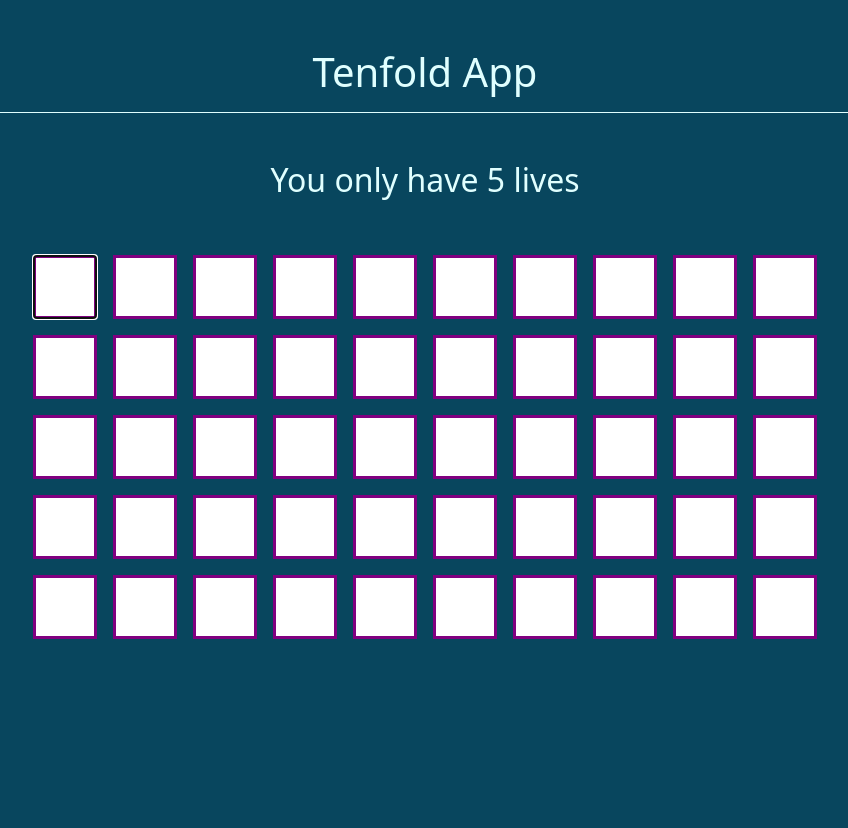
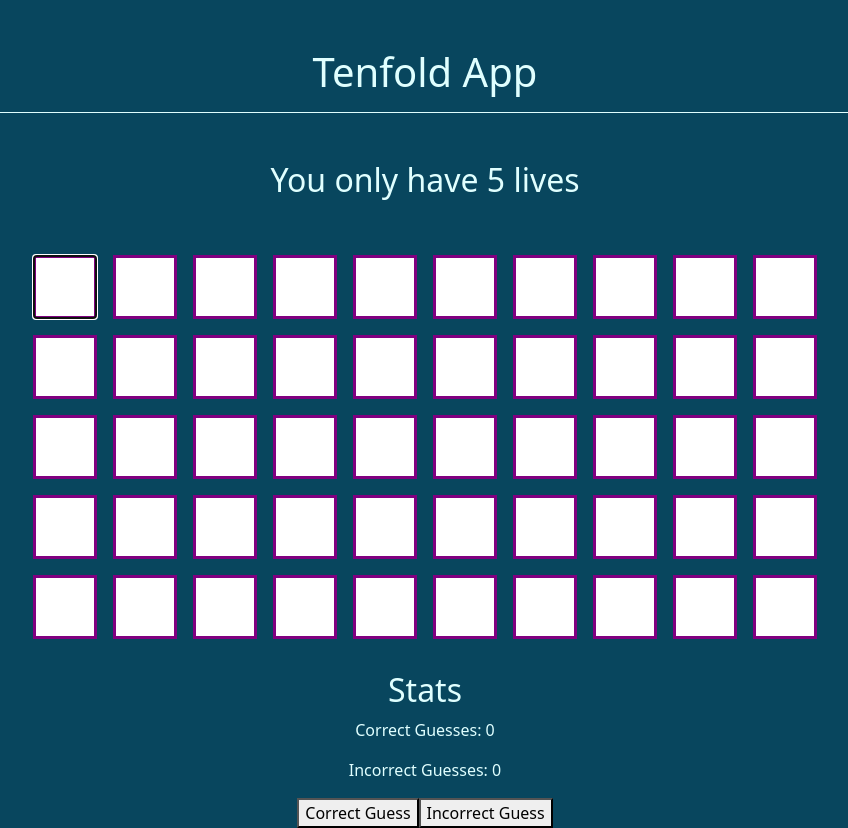
Before and after one commit to KyleBurden/Tenfold, a React (Create React App) app: page / in a window 1280 px wide. Shown: the whole page, without its empty margins (215-1063 px from the left). Before the commit the page ends 800 px from the top, so only its background shows below. Built offline with nearby package versions, Linux system fonts and the light colour scheme.

Commit message:
Stats using local storage

```diff
--- a/package.json
+++ b/package.json
@@ -7,9 +7,11 @@
     "@testing-library/react": "^13.4.0",
     "@testing-library/user-event": "^13.5.0",
     "bootstrap": "^5.2.3",
+    "js-cookie": "^3.0.1",
     "react": "^18.2.0",
     "react-bootstrap": "^2.7.2",
     "react-dom": "^18.2.0",
+    "react-router-dom": "^6.10.0",
     "react-scripts": "5.0.1",
     "web-vitals": "^2.1.4"
   },
--- a/src/App.js
+++ b/src/App.js
@@ -1,5 +1,6 @@
 import { Container} from "react-bootstrap";
 import Gamebox from "./components/Gamebox";
+import StatsPage from './StatsPage';
 
 function App() {
   return (
@@ -7,8 +8,11 @@ function App() {
       <h1 className="text-center my-5 underline-bottom" >Tenfold App</h1>
       <div className="text-center">
         <Gamebox/>
+        <br></br>
+        <StatsPage/>
       </div>
     </Container>
+
 
   );
 }
--- /dev/null
+++ b/src/StatsPage.js
@@ -0,0 +1,44 @@
+import React, { useState, useEffect } from 'react';
+
+const StatsPage = () => {
+  const [correctGuesses, setCorrectGuesses] = useState(0);
+  const [incorrectGuesses, setIncorrectGuesses] = useState(0);
+
+  useEffect(() => {
+    // Load stats from local storage on component mount
+    const storedCorrectGuesses = localStorage.getItem('correctGuesses');
+    const storedIncorrectGuesses = localStorage.getItem('incorrectGuesses');
+
+    if (storedCorrectGuesses) {
+      setCorrectGuesses(parseInt(storedCorrectGuesses));
+    }
+
+    if (storedIncorrectGuesses) {
+      setIncorrectGuesses(parseInt(storedIncorrectGuesses));
+    }
+  }, []);
+
+  // Update stats and local storage on correct guess
+  const handleCorrectGuess = () => {
+    setCorrectGuesses(correctGuesses + 1);
+    localStorage.setItem('correctGuesses', correctGuesses + 1);
+  };
+
+  // Update stats and local storage on incorrect guess
+  const handleIncorrectGuess = () => {
+    setIncorrectGuesses(incorrectGuesses + 1);
+    localStorage.setItem('incorrectGuesses', incorrectGuesses + 1);
+  };
+
+  return (
+    <div>
+      <h2>Stats</h2>
+      <p>Correct Guesses: {correctGuesses}</p>
+      <p>Incorrect Guesses: {incorrectGuesses}</p>
+      <button onClick={handleCorrectGuess}>Correct Guess</button>
+      <button onClick={handleIncorrectGuess}>Incorrect Guess</button>
+    </div>
+  );
+};
+
+export default StatsPage;
```
Also changed, not shown: 2 other files (tests, documents, lock files or other folders).
